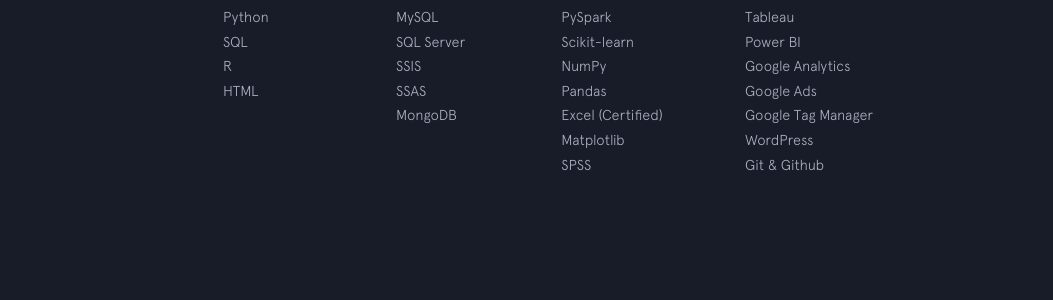
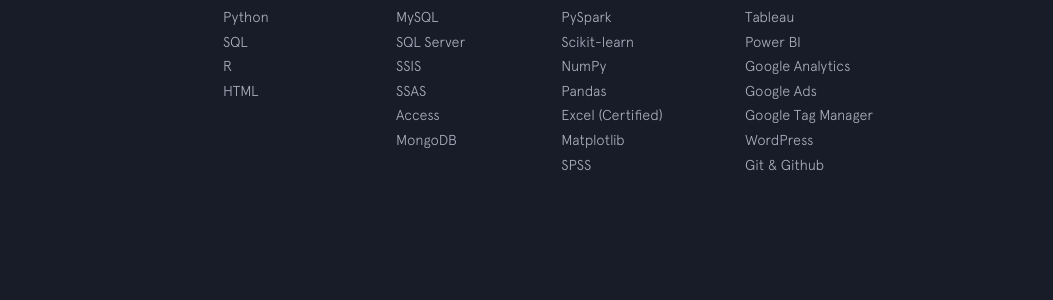
Before and after one commit to harper-he/harper-he.github.io, a Jekyll site: the page built from index.html, in a window 1280 px wide and 900 px high, scrolled down 1509 px. Shown: the part 154-454 px from the top of the window, without its empty margins (227-1280 px from the left). Built offline with Jekyll 4.4.1, drawn with Linux system fonts in a browser that asks for light colours; nearby versions of some CDN libraries.

Commit message:
Update skills.yml

```diff
--- a/_data/skills.yml
+++ b/_data/skills.yml
@@ -9,6 +9,7 @@
   - item: SQL Server
   - item: SSIS
   - item: SSAS
+  - item: Access
   - item: MongoDB
 
 analysis:
```
